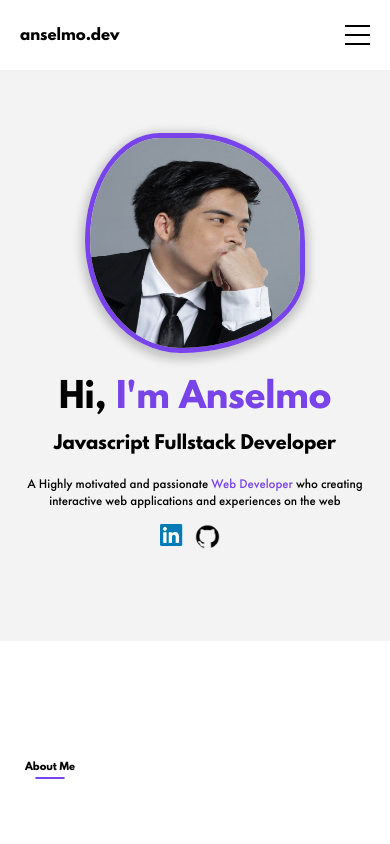
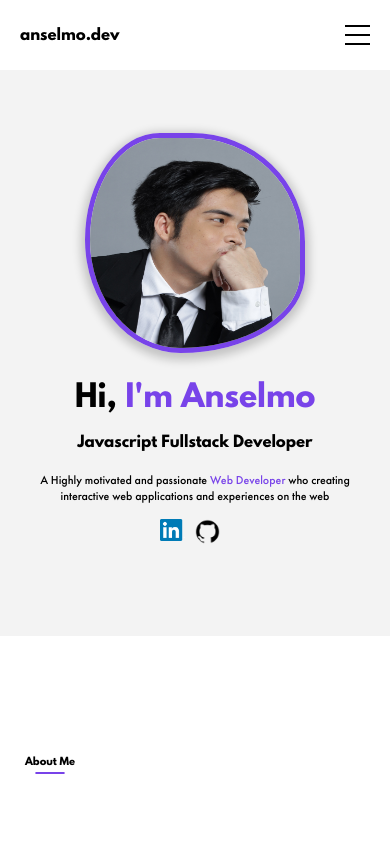
Before and after one commit to anselmo07-2001/anselmo-portfolio, a React (Vite) app: page / in a window 390 px wide. Shown: the top 844 px of the page. Built offline with nearby package versions, Linux system fonts and the light colour scheme.

Commit message:
change font-size of text in hero section in mobile layout

```diff
--- a/src/style/HeroStyle.css
+++ b/src/style/HeroStyle.css
@@ -136,15 +136,15 @@
 /* Mobile */
 @media (max-width:30.62rem) {
     .hero-heading {
-        font-size: 3.4rem;
+        font-size: 3rem;
     }
 
     .hero-subheading {
-        font-size: 1.8rem;
+        font-size: 1.5rem;
     }
 
     .hero-desc {
-        font-size: 1.3rem;
+        font-size: 1.2rem;
     }
 
     .profile {
```
